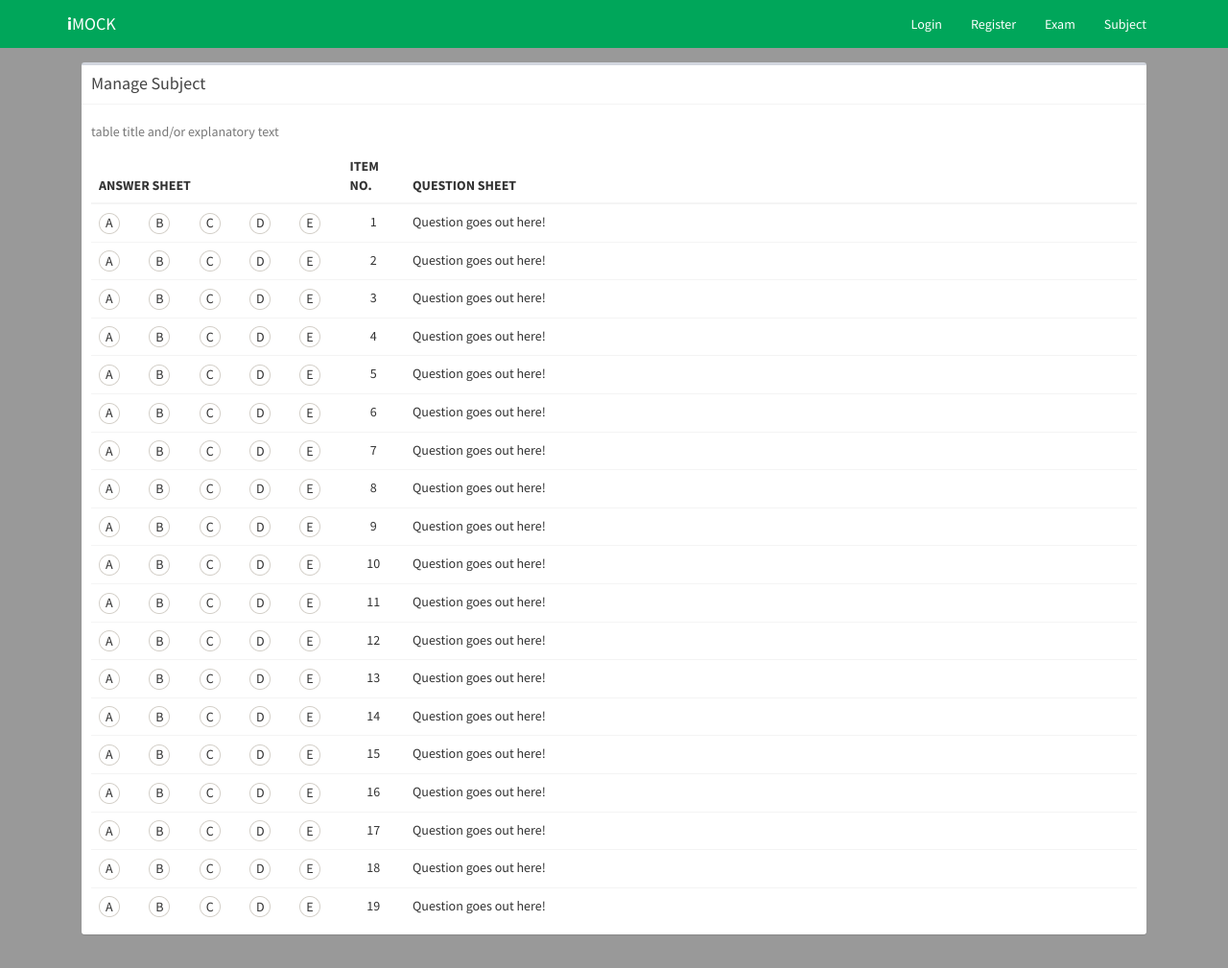
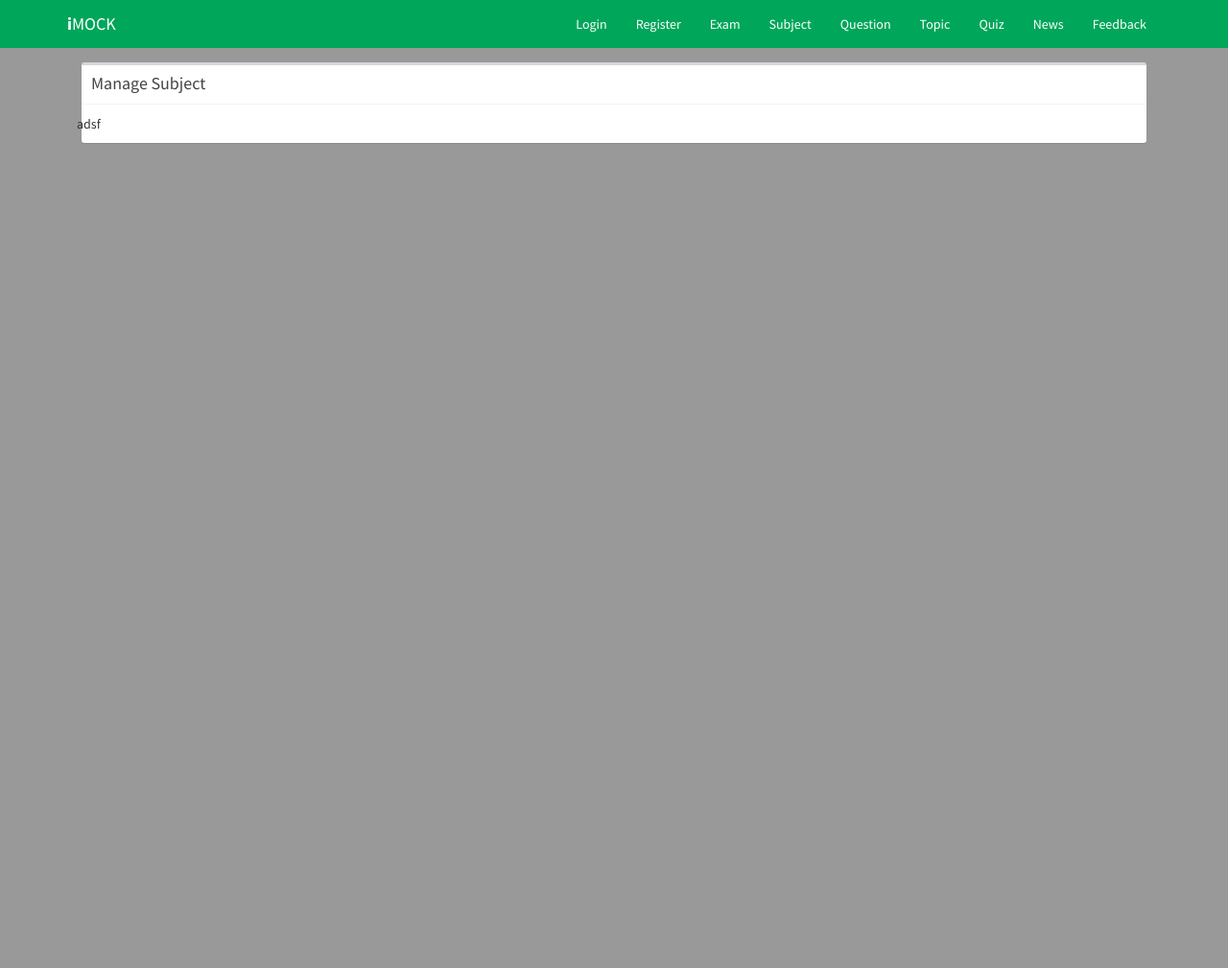
Before and after one commit to jayp3e011/test, a PHP site: page /index.php?page=subject in a window 1280 px wide. Shown: the whole page at 96% size. After the commit the page ends 150 px from the top, so only its background shows below. Run offline with PHP 8.4, Linux system fonts and the light colour scheme.

Commit message:
added new pages

```diff
--- a/app/controllers/exam.js
+++ b/app/controllers/exam.js
@@ -1,7 +1,7 @@
 $(function(){
 	html = "";
 	selected = [0,0,0,0,0,0,0,0,0,0,0,0,0,0,0,0,0,0,0];
-	for(i=1;i<20;i++){
+	for(i=1;i<=20;i++){
 		html += '<tr>';
 		html += '<td><div style="position: absolute;margin-left: 7px;margin-top:1px;">A</div><input type="radio" name="item'+i+'" /></td>';
 		html += '<td><div style="position: absolute;margin-left: 7px;margin-top:1px;">B</div><input type="radio" name="item'+i+'" /></td>';
--- a/app/views/subject.php
+++ b/app/views/subject.php
@@ -6,19 +6,11 @@
 					<h3 class="box-title">Manage Subject</h3>
 				</div>
 				<div class="box-body">
-					<table class="table">
-						<caption>table title and/or explanatory text</caption>
-						<thead>
-							<tr>
-								<th colspan="5">ANSWER SHEET</th>
-								<th width="6%">ITEM NO.</th>
-								<th width="70%">QUESTION SHEET</th>
-							</tr>
-						</thead>
-						<tbody id="items">
-
-						</tbody>
-					</table>
+					<div class="row">
+						<div class="col-s12">
+							adsf
+						</div>
+					</div>
 				</div>
 				<!-- /.box-body -->
 			</div>
--- a/public/index.php
+++ b/public/index.php
@@ -41,6 +41,11 @@
               <li><a href="?page=register">Register</a></li>
               <li><a href="?page=exam">Exam</a></li>
               <li><a href="?page=subject">Subject</a></li>
+              <li><a href="?page=question">Question</a></li>
+              <li><a href="?page=topic">Topic</a></li>
+              <li><a href="?page=quiz">Quiz</a></li>
+              <li><a href="?page=news">News</a></li>
+              <li><a href="?page=feedback">Feedback</a></li>
             </ul>
           </div>
           <!-- /.navbar-collapse -->
```
